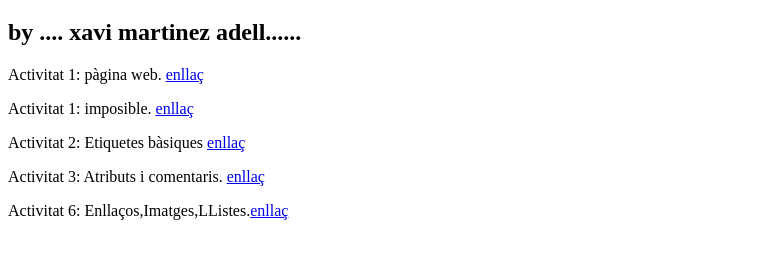
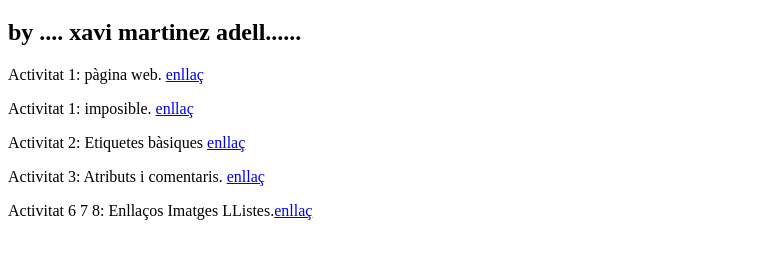
Before and after one commit to hivaxx/html, a plain HTML site: page index.html in a window 1280 px wide. Shown: the part 61-320 px from the top of the page, without its empty margins (0-760 px from the left). Drawn offline with Linux system fonts and the light colour scheme.

Commit message:
Add files via upload

```diff
--- a/index.html
+++ b/index.html
@@ -13,6 +13,6 @@
    <p>Activitat 1: imposible. <a href="act01/Impossible.html"> enllaç</a></p>
    <p>Activitat 2: Etiquetes bàsiques <a href="act02/index.html">enllaç</a></p>
    <p>Activitat 3: Atributs i comentaris. <a href="act03/index.html">enllaç</a></p>
-    <p>Activitat 6: Enllaços,Imatges,LListes.<a href="act06/index.html">enllaç</a></p>
+    <p>Activitat 6 7 8: Enllaços Imatges LListes.<a href="act06/index.html">enllaç</a></p>
 </body>
 </html>
```
